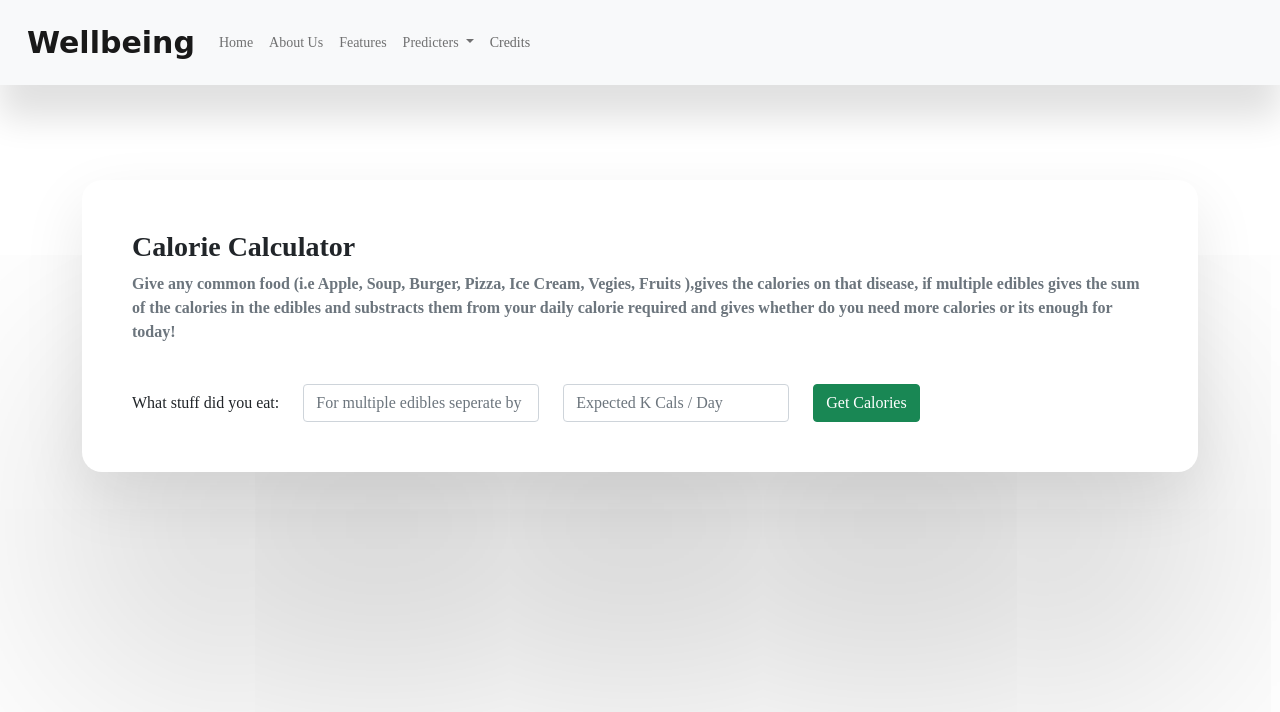
After one commit to ahmishra/Wellbeing, a Flask app: page /calcalc in a window 1280 px wide. The commit adds this page. Shown: the top 712 px of the page. Run offline with Flask 2, Linux system fonts and the light colour scheme; parts of the project's set-up code (start-up, migrations or seed data) failed here and were passed over; some libraries are stand-ins or nearby versions; some web fonts are replaced.

Commit message:
Started work on calorie

```diff
--- a/main.py
+++ b/main.py
@@ -196,6 +196,18 @@ def bmi_calculator():
     return render_template("bmi_calculator.html", bmi=bmi)
 
 
+# Calorie Calculator
+@app.route("/calcalc", methods=["POST", "GET"])
+def calorie_calc():
+    if request.method == "POST":
+        edible = request.form["edible"]
+        expected_cals = int(request.form["calories"])
+        edible = [x.strip() for x in edible.split(',')]
+        if len(edible) == 1:
+            edible = edible[0]
+
+    return render_template("cal_calc.html")
+
 # Running App
 if __name__ == "__main__":
     app.run(debug=True)
--- a/templates/base.html
+++ b/templates/base.html
@@ -88,11 +88,11 @@
             </li>
             <!-- About Us -->
             <li class="nav-item">
-              <a class="nav-link" href="#about-us">About Us</a>
+              <a class="nav-link" href="/#about-us">About Us</a>
             </li>
             <!-- Features -->
             <li class="nav-item">
-              <a class="nav-link" href="#features">Features</a>
+              <a class="nav-link" href="/#features">Features</a>
             </li>
             <!-- Predicter drop-down -->
             <li class="nav-item dropdown">
@@ -146,5 +146,21 @@
 
     <!-- Tilt.Js CDN -->
     <script src="https://cdnjs.cloudflare.com/ajax/libs/vanilla-tilt/1.7.1/vanilla-tilt.min.js"></script>
+
+    <!-- Multiselect JS -->
+    <script>
+      var expanded = false;
+
+      function showCheckboxes() {
+        var checkboxes = document.getElementById("checkboxes");
+        if (!expanded) {
+          checkboxes.style.display = "block";
+          expanded = true;
+        } else {
+          checkboxes.style.display = "none";
+          expanded = false;
+        }
+      }
+    </script>
   </body>
 </html>
--- /dev/null
+++ b/templates/cal_calc.html
@@ -0,0 +1,57 @@
+{% extends "base.html" %} {% block title %} Wellbeing | Calorie Calculator {%
+endblock title %} {% block content %}
+
+<!-- Form -->
+<div class="container">
+  <div
+    class="jumbotron container form-design"
+    style="height: 100%; margin-bottom: 30px"
+  >
+    <h3 style="font-weight: 700">Calorie Calculator</h3>
+    <p class="text-muted" style="font-weight: bolder">
+      Give any common food (i.e Apple, Soup, Burger, Pizza, Ice Cream, Vegies,
+      Fruits ),gives the calories on that disease, if multiple edibles gives the
+      sum of the calories in the edibles and substracts them from your daily
+      calorie required and gives whether do you need more calories or its enough
+      for today!
+    </p>
+    <br />
+
+    <form method="POST">
+      <div class="row">
+        <div class="col-auto">
+          <label for="edible" class="col-form-label"
+            >What stuff did you eat:</label
+          >
+        </div>
+        <div class="col-3">
+          <input
+            type="edible"
+            id="edible"
+            name="edible"
+            class="form-control"
+            required
+            placeholder="For multiple edibles seperate by a comma (,)"
+            width="100%"
+          />
+        </div>
+
+        <div class="col-auto">
+          <input
+            type="number"
+            name="calories"
+            id="calories"
+            placeholder="Expected K Cals / Day"
+            class="form-control"
+            required
+          />
+        </div>
+
+        <div class="col-auto">
+          <input type="submit" value="Get Calories" class="btn btn-success" />
+        </div>
+      </div>
+    </form>
+  </div>
+</div>
+{% endblock content %}
```
Also changed, not shown: static/styles/main.css (+38 -0 lines).
